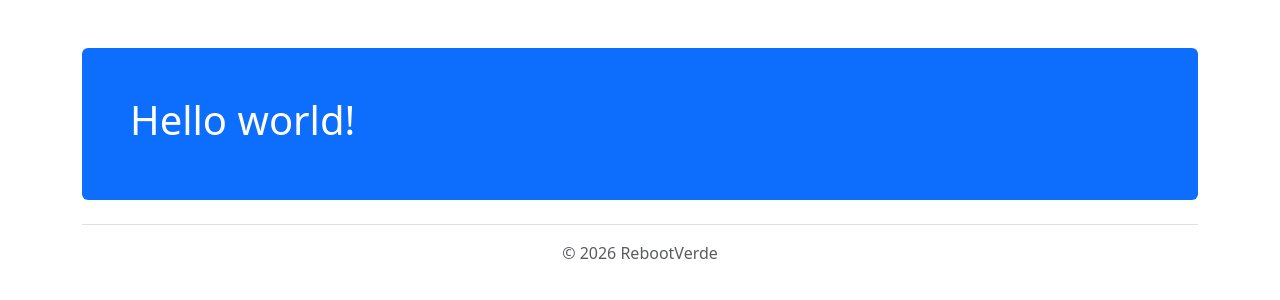
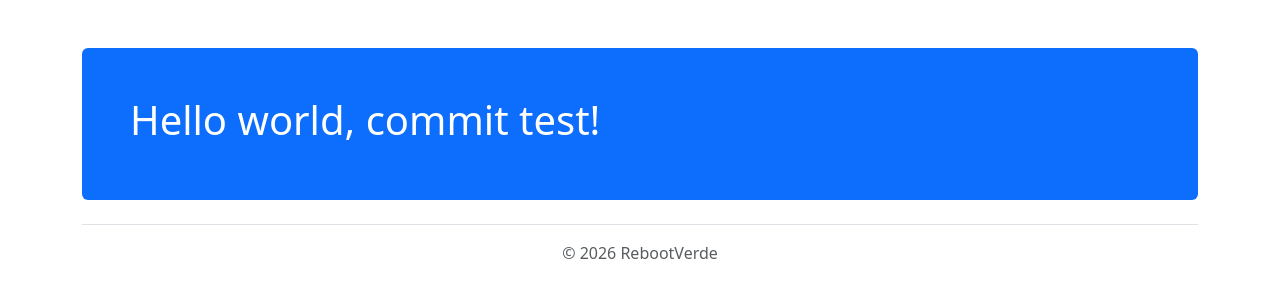
Before and after one commit to leo-snczki/RebootVerde, a Django app: page / in a window 1280 px wide. Shown: the part 56-356 px from the top of the page. Run offline with Django 4.2, Linux system fonts and the light colour scheme; parts of the project's set-up code (start-up, migrations or seed data) failed here and were passed over; some libraries are stand-ins or nearby versions.

Commit message:
test working on the same branch

```diff
--- a/core/templates/index.html
+++ b/core/templates/index.html
@@ -3,6 +3,6 @@
 
 {% block content %}
 <div class="mt-4 p-5 bg-primary text-white rounded">
-    <h1>Hello world!</h1>
+    <h1>Hello world, commit test!</h1>
 </div>
 {% endblock %}
```
